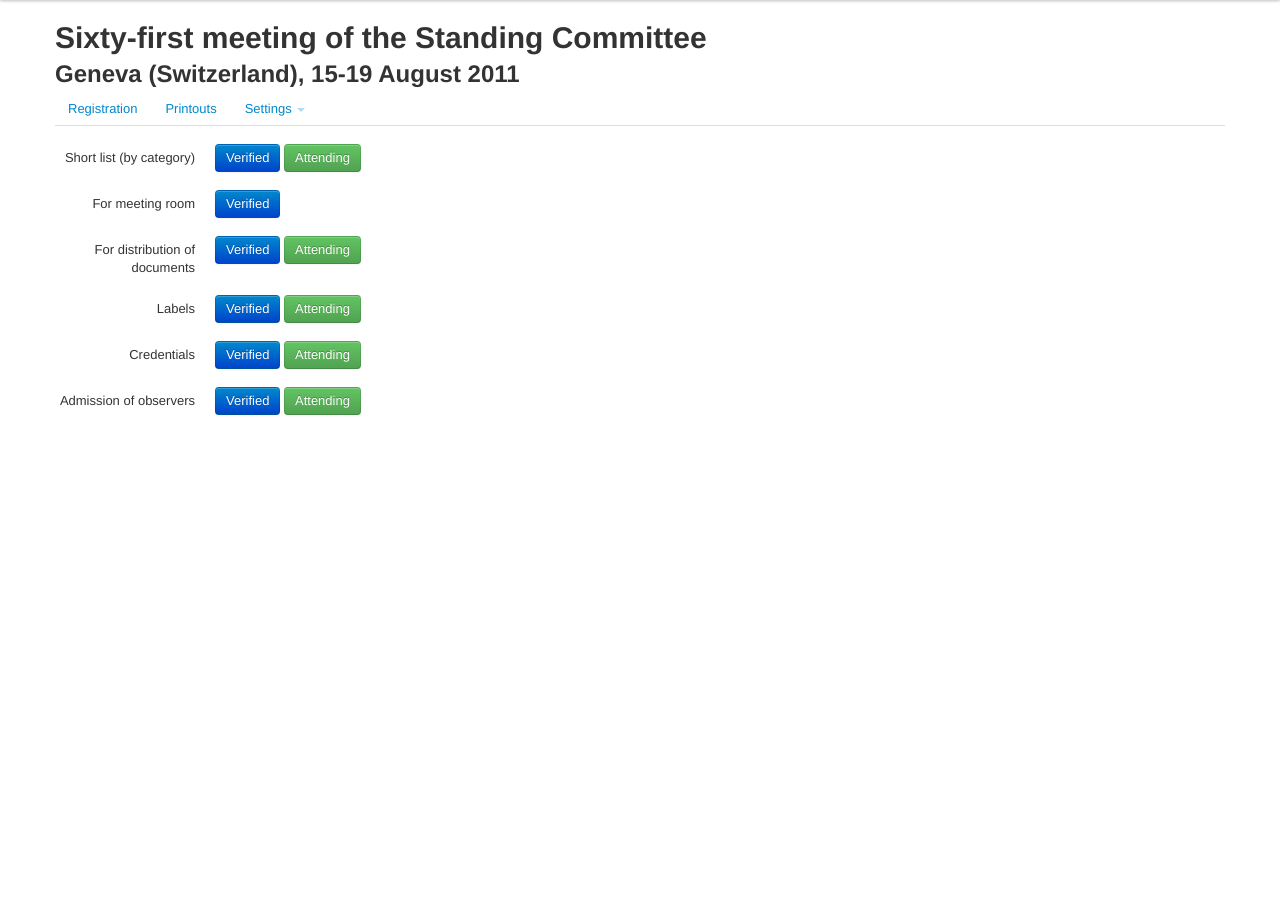
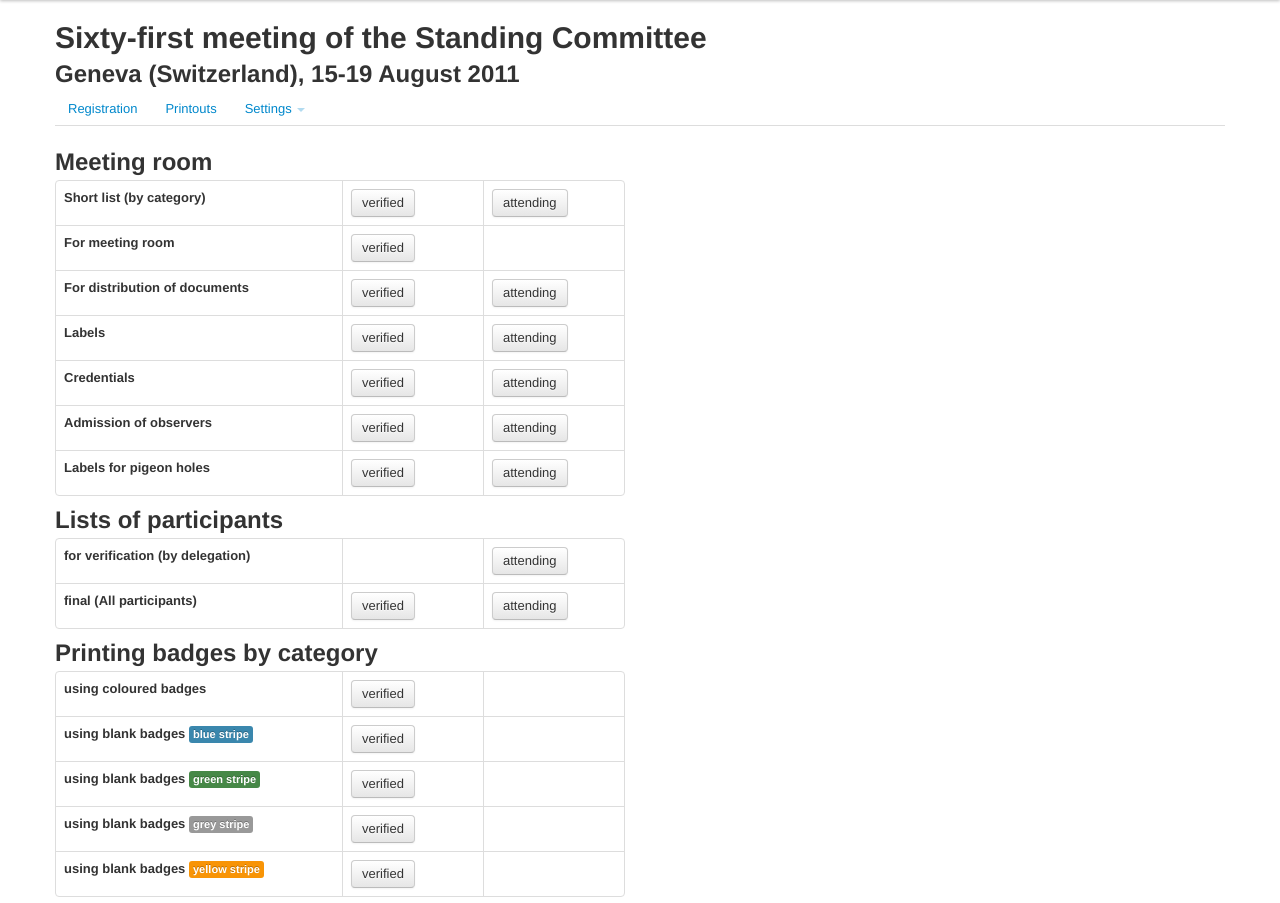
Before and after one commit to dincamihai/cites-meetings, a Flask app: page /meeting/1/printouts in a window 1280 px wide. Shown: the part 40-943 px from the top of the page. Before the commit the page ends 455 px from the top, so only its background shows below. Run offline with Flask 2, Linux system fonts and the light colour scheme; the visitor is signed in with stand-in values (Sample User, id 1); parts of the project's set-up code (start-up, migrations or seed data) failed here and were passed over; some libraries are stand-ins or nearby versions.

Commit message:
UI improvements for printouts

```diff
--- a/templates/meeting_printouts.html
+++ b/templates/meeting_printouts.html
@@ -1,55 +1,113 @@
 {% extends 'meeting.html' %}
 {% block tab_content %}
 
-<div class="form-horizontal">
-
-  <div class="control-group">
-    <div class="control-label">Short list (by category)</div>
-    <div class="controls">
-      <a class="btn btn-primary" href="#">Verified</a>
-      <a class="btn btn-success" href="#">Attending</a>
-    </div>
+<h2>Meeting room</h2>
+<div class="row">
+  <table class="table table-bordered span6">
+    <tbody>
+      <tr>
+        <th>Short list (by category)</th>
+        <td class="span2"><a class="btn" href="#">verified</a></td>
+        <td class="span2"><a class="btn" href="#">attending</a></td>
+      </tr>
+      <tr>
+        <th>For meeting room</th>
+        <td><a class="btn" href="#">verified</a></td>
+        <td></td>
+      </tr>
+      <tr>
+        <th>For distribution of documents</th>
+        <td><a class="btn" href="#">verified</a></td>
+        <td><a class="btn" href="#">attending</a></td>
+      </tr>
+      <tr>
+        <th>Labels</th>
+        <td><a class="btn" href="#">verified</a></td>
+        <td><a class="btn" href="#">attending</a></td>
+      </tr>
+      <tr>
+        <th>Credentials</th>
+        <td><a class="btn" href="#">verified</a></td>
+        <td><a class="btn" href="#">attending</a></td>
+      </tr>
+      <tr>
+        <th>Admission of observers</th>
+        <td><a class="btn" href="#">verified</a></td>
+        <td><a class="btn" href="#">attending</a></td>
+      </tr>
+      <tr>
+        <th>Labels for pigeon holes</th>
+        <td><a class="btn" href="#">verified</a></td>
+        <td><a class="btn" href="#">attending</a></td>
+      </tr>
+    </tbody>
+  </table>
 </div>
 
-  <div class="control-group">
-    <div class="control-label">For meeting room</div>
-    <div class="controls">
-      <a class="btn btn-primary" href="#">Verified</a>
-    </div>
+<h2>Lists of participants</h2>
+<div class="row">
+  <table class="table table-bordered span6">
+    <tbody>
+      <tr>
+        <th>for verification (by delegation)</th>
+        <td class="span2"></td>
+        <td class="span2"><a class="btn" href="#">attending</a></td>
+      </tr>
+      <tr>
+        <th>final (All participants)</th>
+        <td><a class="btn" href="#">verified</a></td>
+        <td><a class="btn" href="#">attending</a></td>
+      </tr>
+    </tbody>
+  </table>
 </div>
 
-  <div class="control-group">
-    <div class="control-label">For distribution of documents</div>
-    <div class="controls">
-      <a class="btn btn-primary" href="#">Verified</a>
-      <a class="btn btn-success" href="#">Attending</a>
-    </div>
+<h2>Printing badges by category</h2>
+<div class="row">
+  <table class="table table-bordered span6">
+    <tbody>
+      <tr>
+        <th>using coloured badges</th>
+        <td class="span2"><a class="btn" href="#">verified</a></td>
+        <td class="span2"></td>
+      </tr>
+      <tr>
+        <th>
+          using blank badges
+          <span class="label label-info">blue stripe</span>
+        </th>
+        <td><a class="btn" href="#">verified</a></td>
+        <td></td>
+      </tr>
+      <tr>
+        <th>
+          using blank badges
+          <span class="label label-success">green stripe</span>
+        </th>
+        <td><a class="btn" href="#">verified</a></td>
+        <td></td>
+      </tr>
+      <tr>
+        <th>
+          using blank badges
+          <span class="label">grey stripe</span>
+        </th>
+        <td><a class="btn" href="#">verified</a></td>
+        <td></td>
+      </tr>
+      <tr>
+        <th>
+          using blank badges
+          <span class="label label-warning">yellow stripe</span>
+        </th>
+        <td><a class="btn" href="#">verified</a></td>
+        <td></td>
+      </tr>
+    </tbody>
+  </table>
 </div>
 
-  <div class="control-group">
-    <div class="control-label">Labels</div>
-    <div class="controls">
-      <a class="btn btn-primary" href="#">Verified</a>
-      <a class="btn btn-success" href="#">Attending</a>
-    </div>
-  </div>
 
-  <div class="control-group">
-    <div class="control-label">Credentials</div>
-    <div class="controls">
-      <a class="btn btn-primary" href="#">Verified</a>
-      <a class="btn btn-success" href="#">Attending</a>
-    </div>
-  </div>
 
-  <div class="control-group">
-    <div class="control-label">Admission of observers</div>
-    <div class="controls">
-      <a class="btn btn-primary" href="#">Verified</a>
-      <a class="btn btn-success" href="#">Attending</a>
-    </div>
-  </div>
-
-</div>
 
 {% endblock tab_content %}
```
Lines whose indentation alone changed are shown as unchanged.
